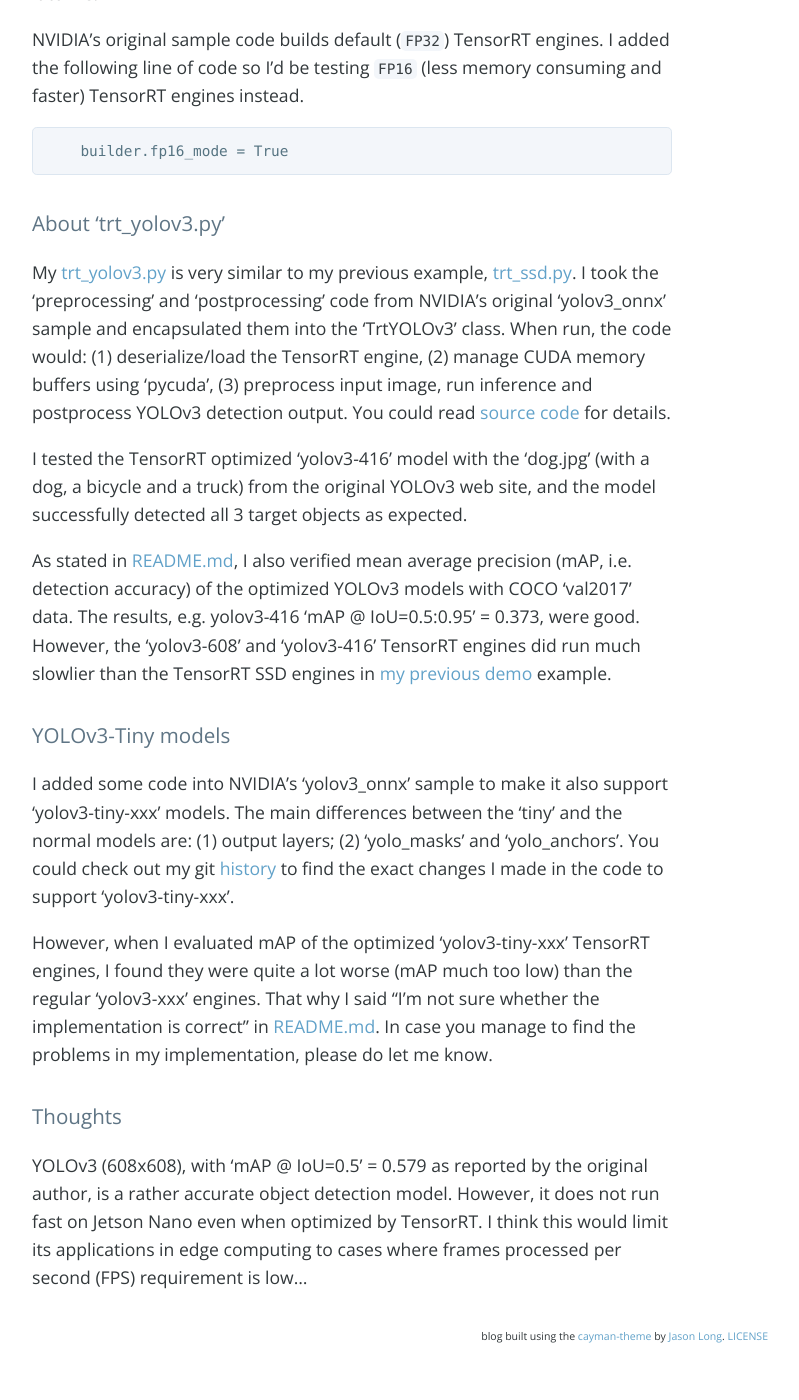
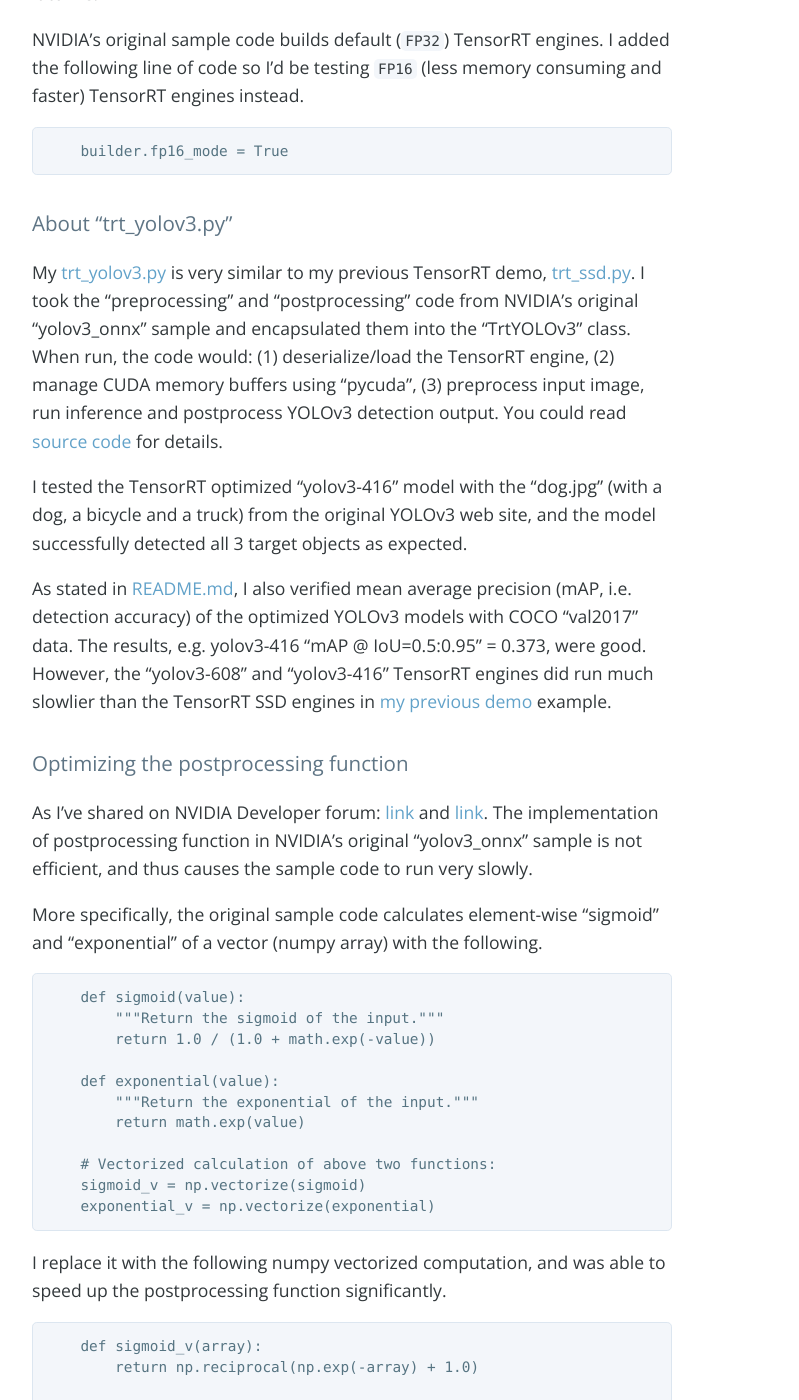
Before and after one commit to jkjung-avt/jkjung-avt.github.io, a Jekyll site: the page built from _posts/2020-01-03-tensorrt-yolov3.md, in a window 1280 px wide and 1400 px high, scrolled down 3042 px. Shown: the whole window, without its empty margins (288-1087 px from the left). Built offline with Jekyll 4.4.1, drawn with Linux system fonts in a browser that asks for light colours; nearby versions of some CDN libraries; comment, search, counter and statistics services are not loaded; before the commit the page ends 4405 px from its top, so only the background shows below that; some of the changed text lies outside the part shown.

Commit message:
Add the Optimizing Postprocessing section

````diff
--- a/_posts/2020-01-03-tensorrt-yolov3.md
+++ b/_posts/2020-01-03-tensorrt-yolov3.md
@@ -12,11 +12,11 @@
 
 ![Dog, bicycle and truck detected](https://raw.githubusercontent.com/jkjung-avt/tensorrt_demos/master/doc/dog_trt_yolov3.png)
 
-I wrote a blog post about [YOLOv3 on Jetson TX2](https://jkjung-avt.github.io/yolov3/) quite a while ago.  As of today, YOLOv3 stays one of the most popular object detection model architectures.  Since NVIDIA already provided an [Object Detection With The ONNX TensorRT Backend In Python (YOLOv3)](https://docs.nvidia.com/deeplearning/sdk/tensorrt-sample-support-guide/index.html#yolov3_onnx) sample code, I just adapted the sample with my 'tensorrt_demos' camera/video input code and created a real-time TensorRT YOLOv3 object detector demo: [Demo #4: YOLOv3](https://github.com/jkjung-avt/tensorrt_demos#yolov3).
+I wrote a blog post about [YOLOv3 on Jetson TX2](https://jkjung-avt.github.io/yolov3/) quite a while ago.  As of today, YOLOv3 stays one of the most popular object detection model architectures.  Since NVIDIA already provided an [Object Detection With The ONNX TensorRT Backend In Python (YOLOv3)](https://docs.nvidia.com/deeplearning/sdk/tensorrt-sample-support-guide/index.html#yolov3_onnx) sample code, I just adapted the sample with my "tensorrt_demos" camera/video input code and created a real-time TensorRT YOLOv3 object detector demo: [Demo #4: YOLOv3](https://github.com/jkjung-avt/tensorrt_demos#yolov3).
 
 # Reference
 
-* Official TensorRT sample: **'yolov3_onnx'**.  The source code (including a README.md) could be found on Jetson platforms at '/usr/src/tensorrt/samples/python/yolov3_onnx'.
+* Official TensorRT sample: **"yolov3_onnx"**.  The source code (including a README.md) could be found on Jetson platforms at "/usr/src/tensorrt/samples/python/yolov3_onnx".
 * [TensorRT/YoloV3 FAQ](https://elinux.org/TensorRT/YoloV3)
 * Official documentation of [TensorRT Python API](https://docs.nvidia.com/deeplearning/sdk/tensorrt-api/python_api/)
 * Official documentation of [TensorRT Onnx Parser](https://docs.nvidia.com/deeplearning/sdk/tensorrt-api/python_api/parsers/Onnx/pyOnnx.html)
@@ -28,19 +28,19 @@
 
 Note that this demo relies on TensorRT's Python API, which is only available in TensorRT 5.0.x+ on Jetson Nano/TX2.  So you'll have to set up the Jetson Nano/TX2 with **JetPack-4.2+**.  To re-iterate, JetPack-3.x won't cut it.
 
-As already stated in the [README.md](https://github.com/jkjung-avt/tensorrt_demos#yolov3) on my GitHub repo, you'll have to install version '1.4.1' of python3 'onnx' module instead of the latest version.  Otherwise, you'll likely encounter this error: `onnx.onnx_cpp2py_export.checker.ValidationError: Op registered for Upsample is depracted in domain_version of 10`.
+As already stated in the [README.md](https://github.com/jkjung-avt/tensorrt_demos#yolov3) on my GitHub repo, you'll have to install version "1.4.1" of python3 "onnx" module instead of the latest version.  Otherwise, you'll likely encounter this error: `onnx.onnx_cpp2py_export.checker.ValidationError: Op registered for Upsample is depracted in domain_version of 10`.
 
-In addition, the 'trt_yolov3.py' demo requires the python3 'pycuda' package.  Since `sudo pip3 install pycuda` always failed on my Jetson's, I created this [install_pycuda.sh](https://github.com/jkjung-avt/tensorrt_demos/blob/master/ssd/install_pycuda.sh) to install it from source.
+In addition, the "trt_yolov3.py" demo requires the python3 "pycuda" package.  Since `sudo pip3 install pycuda` always failed on my Jetson's, I created this [install_pycuda.sh](https://github.com/jkjung-avt/tensorrt_demos/blob/master/ssd/install_pycuda.sh) to install it from source.
 
-After downloading darknet YOLOv3 and YOLOv3-Tiny models, you could choose one of the 5 supported models for testing: 'yolov3-tiny-288', 'yolov3-tiny-416', 'yolov3-288', 'yolov3-416', and 'yolov3-608'.  I recommend starting with **'yolov3-416'** since it produces roughly the same detection accuracy as the larger 'yolov3-608' but runs faster.
+After downloading darknet YOLOv3 and YOLOv3-Tiny models, you could choose one of the 5 supported models for testing: "yolov3-tiny-288", "yolov3-tiny-416", "yolov3-288", "yolov3-416", and "yolov3-608".  I recommend starting with **"yolov3-416"** since it produces roughly the same detection accuracy as the larger "yolov3-608" but runs faster.
 
-# About 'download_yolov3.py'
+# About "download_yolov3.py"
 
 The [download_yolov3.py](https://github.com/jkjung-avt/tensorrt_demos/blob/master/yolov3_onnx/download_yolov3.sh) script would download trained YOLOv3 and YOLOv3-Tiny models (i.e. configs and weights) from the original [YOLO: Real-Time Object Detection](https://pjreddie.com/darknet/yolo/) site.  These models are in [darknet](https://github.com/pjreddie/darknet) format and provided by the original author of YOLO/YOLOv2/YOLOv3, Joseph Redmon.  Kudos to Jospeh!
 
-The downloaded YOLOv3 model is for 608x608 image input, while YOLOv3-Tiny for 416x416.  But we could convert them to take different input image sizes by just modifying the `width` and `height` in the .cfg files (NOTE: input image width/height would better be multiples of 32).  I already did that in the 'download_yolov3.sh' script.  You could read the script for details.
+The downloaded YOLOv3 model is for 608x608 image input, while YOLOv3-Tiny for 416x416.  But we could convert them to take different input image sizes by just modifying the `width` and `height` in the .cfg files (NOTE: input image width/height would better be multiples of 32).  I already did that in the "download_yolov3.sh" script.  You could read the script for details.
 
-# About 'yolov3_to_onnx.py'
+# About "yolov3_to_onnx.py"
 
 First note this quote from the [official TensorRT Release Notes](https://docs.nvidia.com/deeplearning/sdk/tensorrt-archived/tensorrt-700/tensorrt-release-notes/tensorrt-7.html#rel_7-0-0):
 
@@ -48,9 +48,9 @@
 
 So going forward, using ONNX as the intermediate NN model format is definitely the way to go.
 
-My [yolov3_to_onnx.py](https://github.com/jkjung-avt/tensorrt_demos/blob/master/yolov3_onnx/yolov3_to_onnx.py) is largely based on the original 'yolov3_onnx' sample provided by NVIDIA.  NVIDIA's original code needed to be run with 'python2'.  I made necessary modifications so that it could be run with 'python3'.  In addition, I added code to handle different input image sizes (288x288, 416x416, or 608x608) as well as support of 'yolov3-tiny-xxx' models.
+My [yolov3_to_onnx.py](https://github.com/jkjung-avt/tensorrt_demos/blob/master/yolov3_onnx/yolov3_to_onnx.py) is largely based on the original "yolov3_onnx" sample provided by NVIDIA.  NVIDIA's original code needed to be run with "python2".  I made necessary modifications so that it could be run with "python3".  In addition, I added code to handle different input image sizes (288x288, 416x416, or 608x608) as well as support of "yolov3-tiny-xxx" models.
 
-# About 'onnx_to_tensorrt.py'
+# About "onnx_to_tensorrt.py"
 
 The [onnx_to_tensorrt.py](https://github.com/jkjung-avt/tensorrt_demos/blob/master/yolov3_onnx/onnx_to_tensorrt.py) is pretty straightforward.  It just calls standard TensorRT APIs to optimize the ONNX model to TensorRT engine and then save it to file.
 
@@ -60,20 +60,51 @@
     builder.fp16_mode = True
 ```
 
-# About 'trt_yolov3.py'
+# About "trt_yolov3.py"
 
-My [trt_yolov3.py](https://github.com/jkjung-avt/tensorrt_demos/blob/master/trt_yolov3.py) is very similar to my previous example, [trt_ssd.py](https://github.com/jkjung-avt/tensorrt_demos/blob/master/trt_ssd.py).  I took the 'preprocessing' and 'postprocessing' code from NVIDIA's original 'yolov3_onnx' sample and encapsulated them into the 'TrtYOLOv3' class.  When run, the code would: (1) deserialize/load the TensorRT engine, (2) manage CUDA memory buffers using 'pycuda', (3) preprocess input image, run inference and postprocess YOLOv3 detection output.  You could read [source code](https://github.com/jkjung-avt/tensorrt_demos/blob/master/utils/yolov3.py#L370) for details.
+My [trt_yolov3.py](https://github.com/jkjung-avt/tensorrt_demos/blob/master/trt_yolov3.py) is very similar to my previous TensorRT demo, [trt_ssd.py](https://github.com/jkjung-avt/tensorrt_demos/blob/master/trt_ssd.py).  I took the "preprocessing" and "postprocessing" code from NVIDIA's original "yolov3_onnx" sample and encapsulated them into the "TrtYOLOv3" class.  When run, the code would: (1) deserialize/load the TensorRT engine, (2) manage CUDA memory buffers using "pycuda", (3) preprocess input image, run inference and postprocess YOLOv3 detection output.  You could read [source code](https://github.com/jkjung-avt/tensorrt_demos/blob/master/utils/yolov3.py#L370) for details.
 
-I tested the TensorRT optimized 'yolov3-416' model with the 'dog.jpg' (with a dog, a bicycle and a truck) from the original YOLOv3 web site, and the model successfully detected all 3 target objects as expected.
+I tested the TensorRT optimized "yolov3-416" model with the "dog.jpg" (with a dog, a bicycle and a truck) from the original YOLOv3 web site, and the model successfully detected all 3 target objects as expected.
 
-As stated in [README.md](https://github.com/jkjung-avt/tensorrt_demos#yolov3), I also verified mean average precision (mAP, i.e. detection accuracy) of the optimized YOLOv3 models with COCO 'val2017' data.  The results, e.g. yolov3-416 'mAP @ IoU=0.5:0.95' = 0.373, were good.  However, the 'yolov3-608' and 'yolov3-416' TensorRT engines did run much slowlier than the TensorRT SSD engines in [my previous demo](https://github.com/jkjung-avt/tensorrt_demos#ssd) example.
+As stated in [README.md](https://github.com/jkjung-avt/tensorrt_demos#yolov3), I also verified mean average precision (mAP, i.e. detection accuracy) of the optimized YOLOv3 models with COCO "val2017" data.  The results, e.g. yolov3-416 "mAP @ IoU=0.5:0.95" = 0.373, were good.  However, the "yolov3-608" and "yolov3-416" TensorRT engines did run much slowlier than the TensorRT SSD engines in [my previous demo](https://github.com/jkjung-avt/tensorrt_demos#ssd) example.
+
+# Optimizing the postprocessing function
+
+As I've shared on NVIDIA Developer forum: [link](https://devtalk.nvidia.com/default/topic/1064936/jetson-nano/0-3fps-when-using-yolov3_onnx-in-tensorrt-examples-provided-by-nvidia-in-jetson-nano-/post/5416599/#5416599) and [link](https://devtalk.nvidia.com/default/topic/1072376/jetson-nano/why-is-the-_process_yolo_output-in-the-tensorrrt-sample-code-so-slow-it-takes-0-3-seconds-to-execut-/post/5433006/#5433006).  The implementation of postprocessing function in NVIDIA's original "yolov3_onnx" sample is not efficient, and thus causes the sample code to run very slowly.
+
+More specifically, the original sample code calculates element-wise "sigmoid" and "exponential" of a vector (numpy array) with the following.
+
+```python
+    def sigmoid(value):
+        """Return the sigmoid of the input."""
+        return 1.0 / (1.0 + math.exp(-value))
+
+    def exponential(value):
+        """Return the exponential of the input."""
+        return math.exp(value)
+
+    # Vectorized calculation of above two functions:
+    sigmoid_v = np.vectorize(sigmoid)
+    exponential_v = np.vectorize(exponential)
+```
+
+I replace it with the following numpy vectorized computation, and was able to speed up the postprocessing function significantly.
+
+```python
+    def sigmoid_v(array):
+        return np.reciprocal(np.exp(-array) + 1.0)
+
+    def exponential_v(array):
+        return np.exp(array)
+```
+
 
 # YOLOv3-Tiny models
 
-I added some code into NVIDIA's 'yolov3_onnx' sample to make it also support 'yolov3-tiny-xxx' models.  The main differences between the 'tiny' and the normal models are: (1) output layers; (2) 'yolo_masks' and 'yolo_anchors'.  You could check out my git [history](https://github.com/jkjung-avt/tensorrt_demos/commit/7b54fd53d001c9ee79f6f4fd14261850e6fde3ce) to find the exact changes I made in the code to support 'yolov3-tiny-xxx'.
+I added some code into NVIDIA's "yolov3_onnx" sample to make it also support "yolov3-tiny-xxx" models.  The main differences between the "tiny" and the normal models are: (1) output layers; (2) "yolo_masks" and "yolo_anchors".  You could check out my git [history](https://github.com/jkjung-avt/tensorrt_demos/commit/7b54fd53d001c9ee79f6f4fd14261850e6fde3ce) to find the exact changes I made in the code to support "yolov3-tiny-xxx".
 
-However, when I evaluated mAP of the optimized 'yolov3-tiny-xxx' TensorRT engines, I found they were quite a lot worse (mAP much too low) than the regular 'yolov3-xxx' engines.  That why I said "I'm not sure whether the implementation is correct" in [README.md](https://github.com/jkjung-avt/tensorrt_demos#yolov3).  In case you manage to find the problems in my implementation, please do let me know.
+However, when I evaluated mAP of the optimized "yolov3-tiny-xxx" TensorRT engines, I found they were quite a lot worse (mAP much too low) than the regular "yolov3-xxx" engines.  That why I said "I'm not sure whether the implementation is correct" in [README.md](https://github.com/jkjung-avt/tensorrt_demos#yolov3).  In case you manage to find the problems in my implementation, please do let me know.
 
 # Thoughts
 
-YOLOv3 (608x608), with 'mAP @ IoU=0.5' = 0.579 as reported by the original author, is a rather accurate object detection model.  However, it does not run fast on Jetson Nano even when optimized by TensorRT.  I think this would limit its applications in edge computing to cases where frames processed per second (FPS) requirement is low...
+YOLOv3 (608x608), with "mAP @ IoU=0.5" = 0.579 as reported by the original author, is a rather accurate object detection model.  However, it does not run fast on Jetson Nano even when optimized by TensorRT.  I think this would limit its applications in edge computing to cases where frames processed per second (FPS) requirement is low...
````
